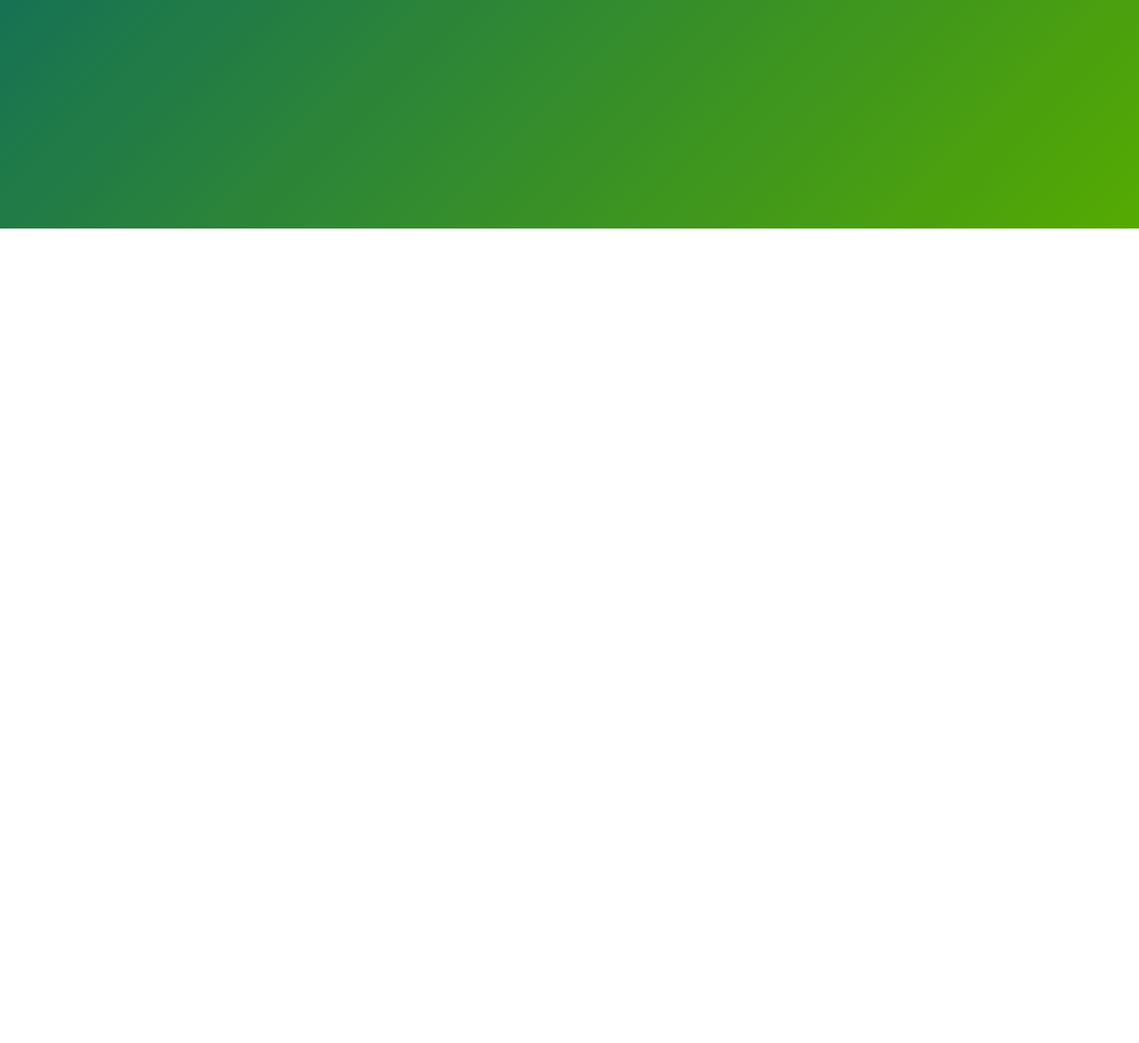
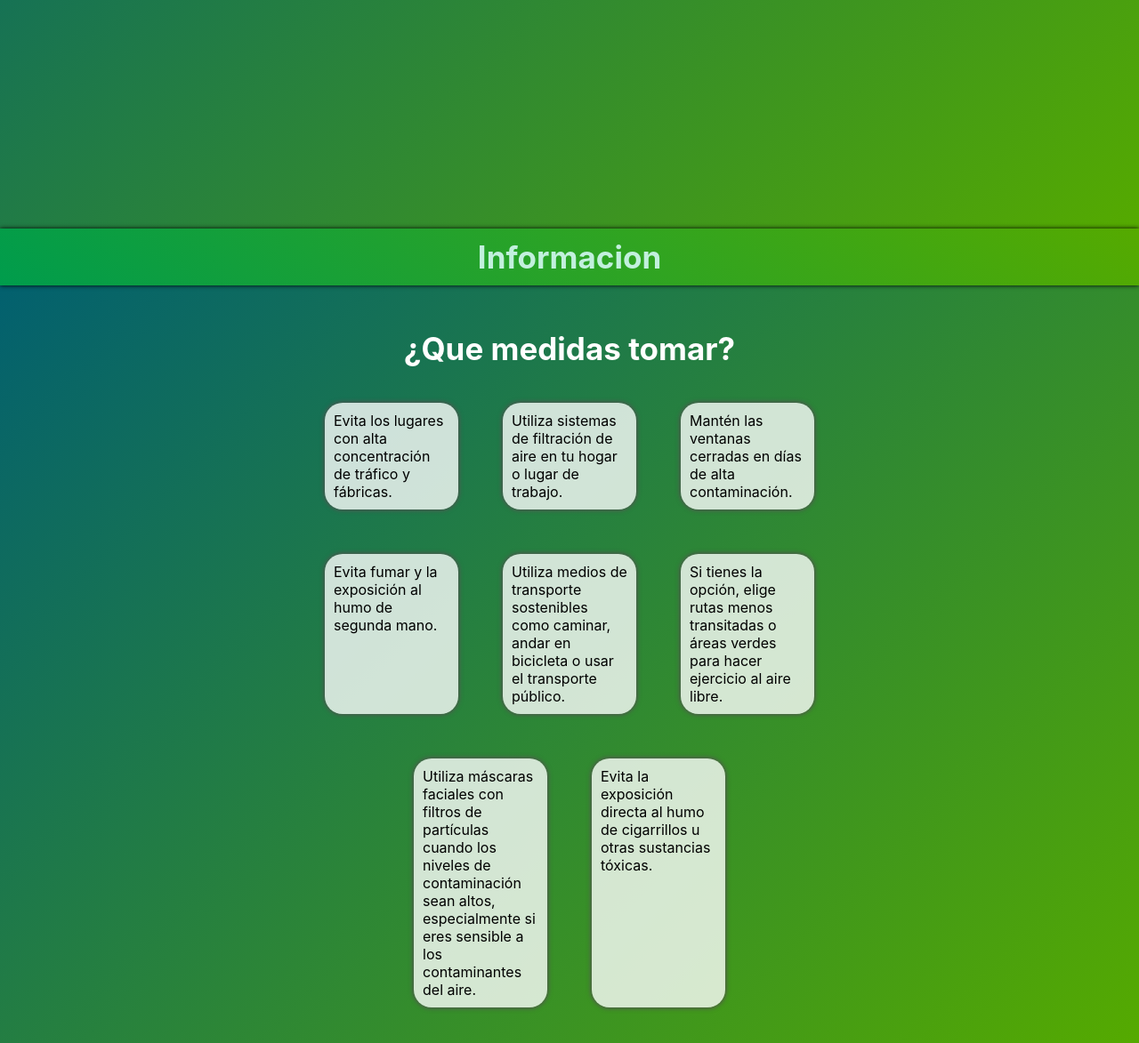
Before and after one commit to JulyDev144hz/GlifoSensor, a website: page public/index.html in a window 1280 px wide. Shown: the part 1343-2516 px from the top of the page at 89% size. Before the commit the page ends 1600 px from the top, so only its background shows below. Drawn offline with nearby package versions, Linux system fonts and the light colour scheme; some packages are replaced by stand-ins of ours; no server answers; a script that the page names is missing.

Commit message:
no se que poner

```diff
--- a/package.json
+++ b/package.json
@@ -13,7 +13,9 @@
   },
   "keywords": [],
   "author": "",
-  "engines": {"node" : "14.x"},
+  "engines": {
+    "node": "14.x"
+  },
   "license": "ISC",
   "bugs": {
     "url": "https://github.com/JulyDev144hz/GlifoSensor/issues"
--- a/public/index.html
+++ b/public/index.html
@@ -108,6 +108,23 @@
         </div>
         <div id="sensores"></div>
       </div>
+      <div class="datosSensor" id="datosSensor2">
+        <h2 class="header title">Informacion</h2>
+        <h2 class="infoTitle">¿Que medidas tomar?</h2>
+
+        <ul class="medidas">
+          <li>Evita los lugares con alta concentración de tráfico y fábricas.</li>
+          <li>Utiliza sistemas de filtración de aire en tu hogar o lugar de trabajo.</li>
+          <li>Mantén las ventanas cerradas en días de alta contaminación.</li>
+          <li>Evita fumar y la exposición al humo de segunda mano.</li>
+          <li>Utiliza medios de transporte sostenibles como caminar, andar en bicicleta o usar el transporte público.</li>
+          <li>Si tienes la opción, elige rutas menos transitadas o áreas verdes para hacer ejercicio al aire libre.</li>
+          <li>Utiliza máscaras faciales con filtros de partículas cuando los niveles de contaminación sean altos, especialmente si eres sensible a los contaminantes del aire.</li>
+          <li>Evita la exposición directa al humo de cigarrillos u otras sustancias tóxicas.</li>
+        </ul>
+
+
+      </div>
     </main>
   </body>
 
--- a/public/styles/styles.scss
+++ b/public/styles/styles.scss
@@ -60,10 +60,11 @@
   }
 }
 
+
 #map {
   z-index: 0;
 
-  .leyenda {
+  .leyenda{
     position: absolute;
     height: 50px;
     width: 50px;
@@ -288,3 +289,32 @@
     background: linear-gradient(-45deg, #ae57c9, #3d0258);
   }
 }
+
+.infoTitle{
+  color: white;
+  margin-top: 50px;
+  font-size: 35px;
+
+}
+#datosSensor2{
+  .medidas{
+    width: 50%;
+    display: flex;
+    justify-content: center;
+    flex-wrap: wrap;
+    margin: 20px;
+    padding: 20px;
+    gap: 50px;
+
+    li{
+      width: 150px;
+      background-color: rgba(255, 255, 255, 0.788);
+      text-decoration: none;
+      list-style: none;
+      border-radius: 20px;
+      height: auto;
+      padding: 10px;
+      box-shadow: 0 0 5px 1px #535050;
+    }
+  }
+}
```
Also changed, not shown: public/InfoButtons.js (line endings or trailing spaces), public/styles/styles.css, 1 other file.
